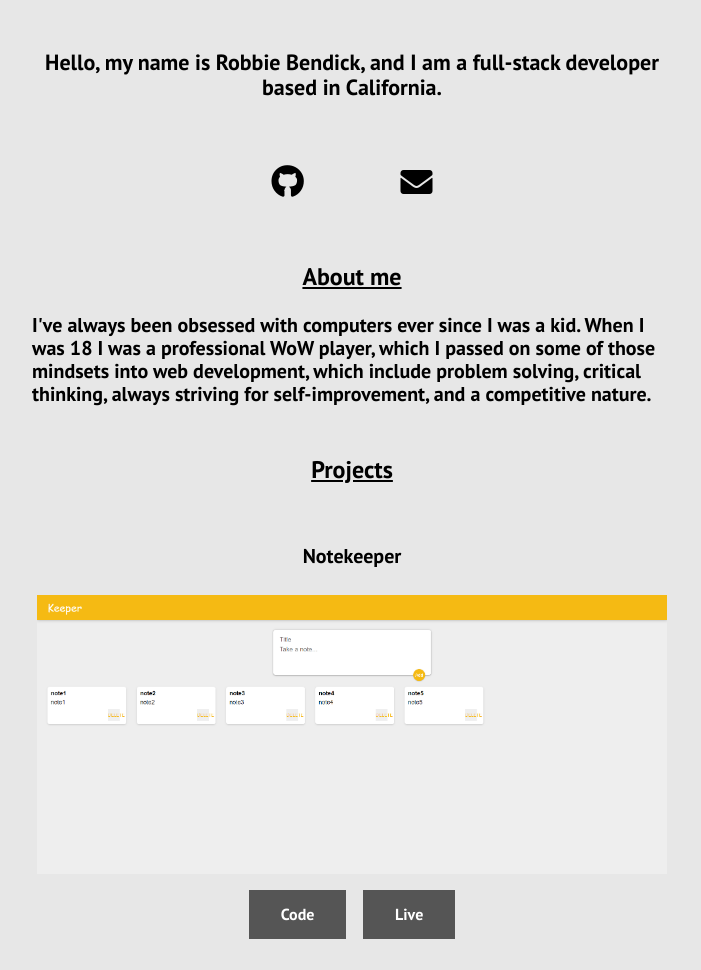
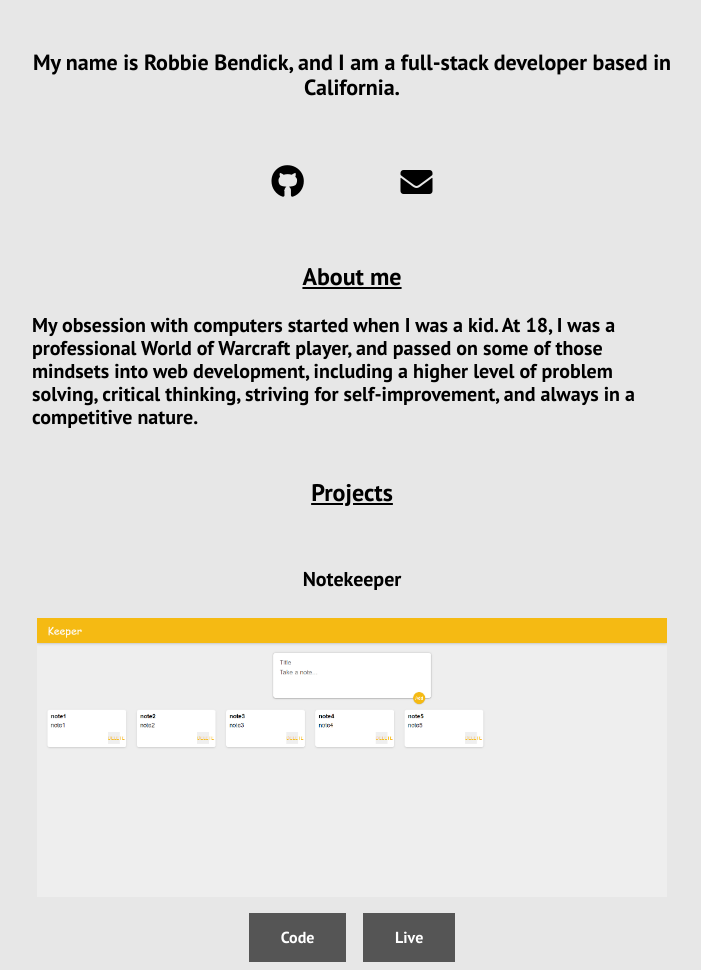
Before and after one commit to RobbieBendick/portfolio, a plain HTML site: page index.html in a window 1280 px wide. Shown: the top 970 px of the page, without its empty margins (288-989 px from the left). Drawn offline with nearby package versions, Linux system fonts and the light colour scheme.

Commit message:
init commit

```diff
--- a/index.html
+++ b/index.html
@@ -29,7 +29,7 @@
     <main>
       <section id="header" class="container" role="main">
         <h2>
-          Hello, my name is Robbie Bendick, and I am a full-stack developer based in California.
+          My name is Robbie Bendick, and I am a full-stack developer based in California.
         </h2>
         <ul>
           <li id="github">
@@ -49,9 +49,9 @@
       <section id="aboutme" class="container">
         <h3>About me</h3>
         <p>
-          I've always been obsessed with computers ever since I was a kid. When I was 18 I was a professional WoW player,
-          which I passed on some of those mindsets into web development, which include problem solving, critical thinking,
-          always striving for self-improvement, and a competitive nature.
+          My obsession with computers started when I was a kid.  At 18, I was a professional World of Warcraft player,
+          and passed on some of those mindsets into web development, including a higher level of problem solving, critical thinking,
+          striving for self-improvement, and always in a competitive nature.
         </p>
       </section>
       <section class="container" id="projects">
```
